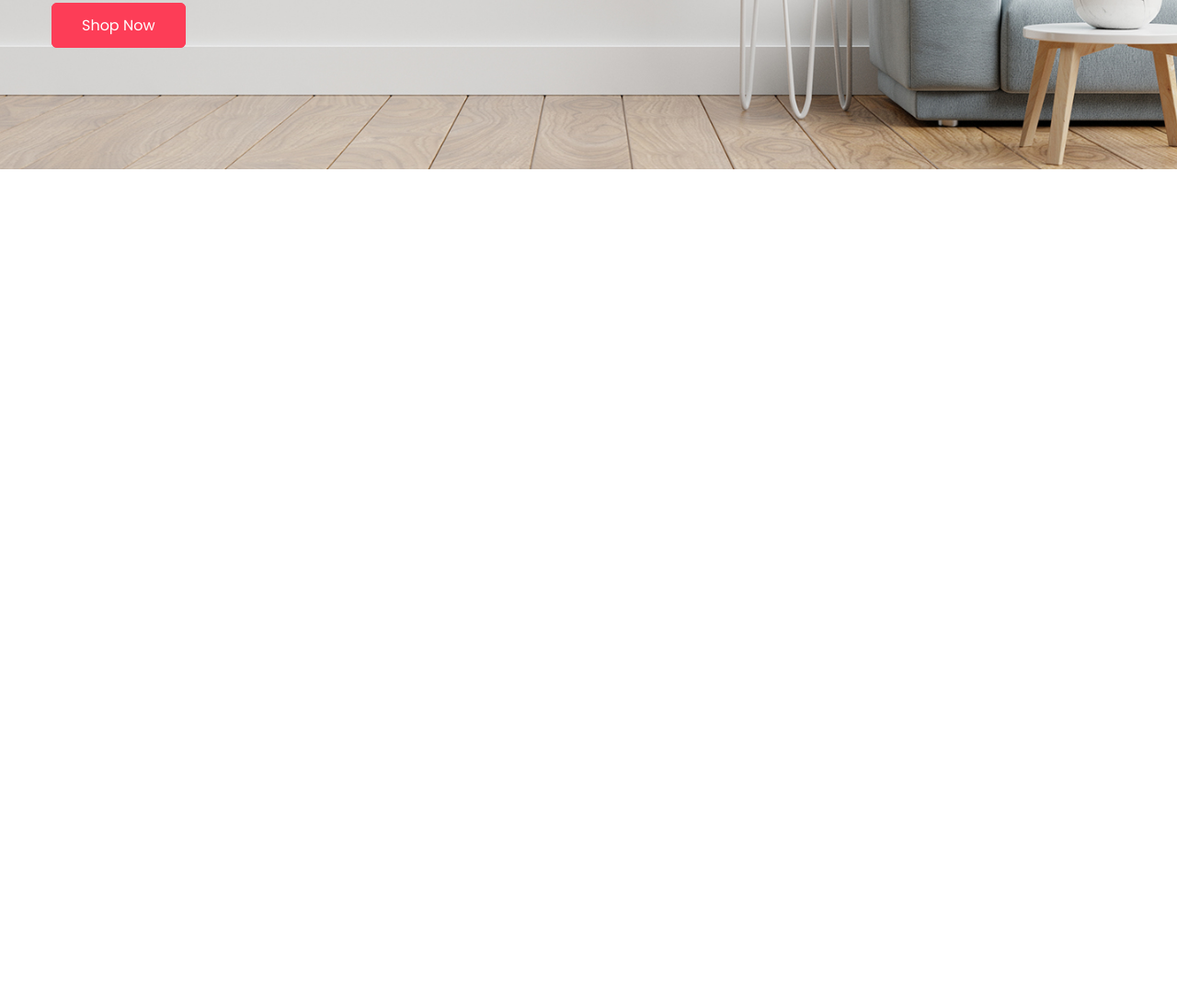
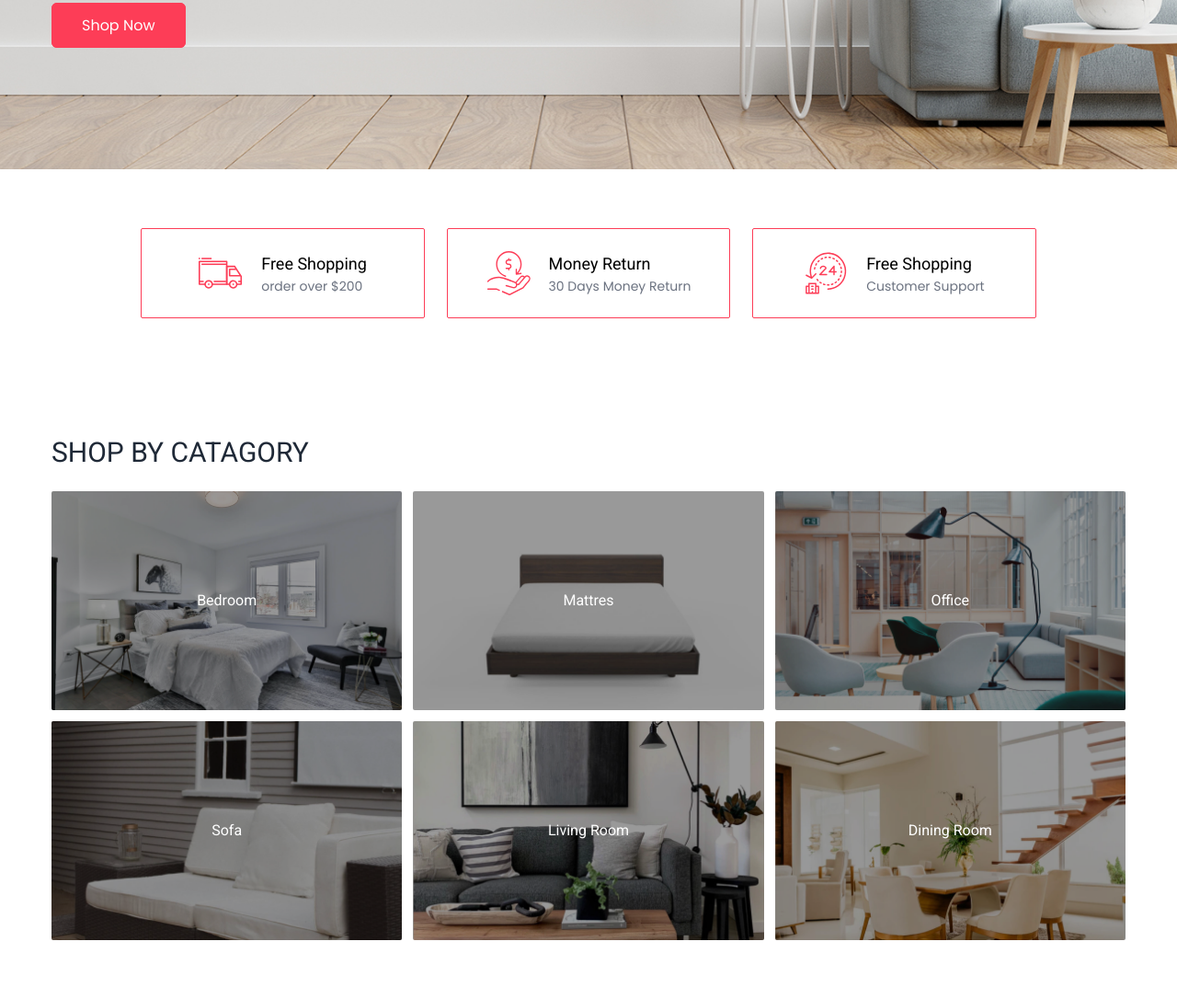
Before and after one commit to AI-Ashik/tailwind-commerce, a website: page src/index.html in a window 1280 px wide. Shown: the part 496-1582 px from the top of the page at 92% size. Before the commit the page ends 800 px from the top, so only its background shows below. Drawn offline with Linux system fonts and the light colour scheme.

Commit message:
added features and catagory section

```diff
--- a/src/index.html
+++ b/src/index.html
@@ -160,6 +160,113 @@
   </div>
   <!-- banner ends here  -->
 
+  <!-- features start here  -->
+
+  <div class="container py-16">
+
+    <div class="w-10/12 grid grid-cols-3 gap-6 mx-auto justify-center">
+
+      <!-- single feature starts -->
+      <div class="border border-primary rounded-sm px-3 py-6 flex justify-center items-center gap-5">
+        <img src="../images/icons/delivery-van.svg" class="w-12 h-12 object-contain">
+
+        <div>
+          <h4 class="font-medium capitalize text-lg">Free Shopping</h4>
+          <p class="text-gray-500 text-sm">order over $200</p>
+        </div>
+
+      </div>
+      <!-- single feature ends -->
+
+      <!-- single feature starts -->
+      <div class="border border-primary rounded-sm px-3 py-6 flex justify-center items-center gap-5">
+        <img src="../images/icons/money-back.svg" class="w-12 h-12 object-contain">
+
+        <div>
+          <h4 class="font-medium capitalize text-lg">Money Return</h4>
+          <p class="text-gray-500 text-sm">30 Days Money Return</p>
+        </div>
+
+      </div>
+      <!-- single feature ends -->
+
+      <!-- single feature starts -->
+      <div class="border border-primary rounded-sm px-3 py-6 flex justify-center items-center gap-5">
+        <img src="../images/icons/service-hours.svg" class="w-12 h-12 object-contain">
+
+        <div>
+          <h4 class="font-medium capitalize text-lg">Free Shopping</h4>
+          <p class="text-gray-500 text-sm">Customer Support</p>
+        </div>
+
+      </div>
+      <!-- single feature ends -->
+
+    </div>
+
+  </div>
+
+  <!-- features ends here  -->
+
+
+
+  <!-- categories section starts  -->
+
+  <div class="container py-16">
+    <h2 class="text-3xl font-medium text-gray-800 uppercase mb-6">Shop by Catagory</h2>
+
+    <div class="grid grid-cols-3 gap-3">
+      <!-- single catagory starts -->
+      <div class="relative rounded-sm overflow-hidden group">
+        <img src="../images/category/category-1.jpg" class="w-full">
+        <a href="#"
+          class="absolute inset-0 bg-black bg-opacity-40 flex items-center justify-center text-white font-roboto font-medium group-hover:bg-opacity-50 transition">Bedroom</a>
+      </div>
+      <!-- single catagory ends -->
+      <!-- single catagory starts -->
+      <div class="relative rounded-sm overflow-hidden group">
+        <img src="../images/category/category-2.jpg" class="w-full">
+        <a href="#"
+          class="absolute inset-0 bg-black bg-opacity-40 flex items-center justify-center text-white font-roboto font-medium group-hover:bg-opacity-50 transition">Mattres</a>
+      </div>
+      <!-- single catagory ends -->
+      <!-- single catagory starts -->
+      <div class="relative rounded-sm overflow-hidden group">
+        <img src="../images/category/category-3.jpg" class="w-full">
+        <a href="#"
+          class="absolute inset-0 bg-black bg-opacity-40 flex items-center justify-center text-white font-roboto font-medium group-hover:bg-opacity-50 transition">Office</a>
+      </div>
+      <!-- single catagory ends -->
+      <!-- single catagory starts -->
+      <div class="relative rounded-sm overflow-hidden group">
+        <img src="../images/category/category-4.jpg" class="w-full">
+        <a href="#"
+          class="absolute inset-0 bg-black bg-opacity-40 flex items-center justify-center text-white font-roboto font-medium group-hover:bg-opacity-50 transition">Sofa</a>
+      </div>
+      <!-- single catagory ends -->
+      <!-- single catagory starts -->
+      <div class="relative rounded-sm overflow-hidden group">
+        <img src="../images/category/category-5.jpg" class="w-full">
+        <a href="#"
+          class="absolute inset-0 bg-black bg-opacity-40 flex items-center justify-center text-white font-roboto font-medium group-hover:bg-opacity-50 transition">Living
+          Room</a>
+      </div>
+      <!-- single catagory ends -->
+      <!-- single catagory starts -->
+      <div class="relative rounded-sm overflow-hidden group">
+        <img src="../images/category/category-6.jpg" class="w-full">
+        <a href="#"
+          class="absolute inset-0 bg-black bg-opacity-40 flex items-center justify-center text-white font-roboto font-medium group-hover:bg-opacity-50 transition">Dining
+          Room</a>
+      </div>
+      <!-- single catagory ends -->
+
+    </div>
+
+
+  </div>
+
+  <!-- categories section ends  -->
 </body>
 
 </html>
```
Also changed, not shown: dist/output.css.
